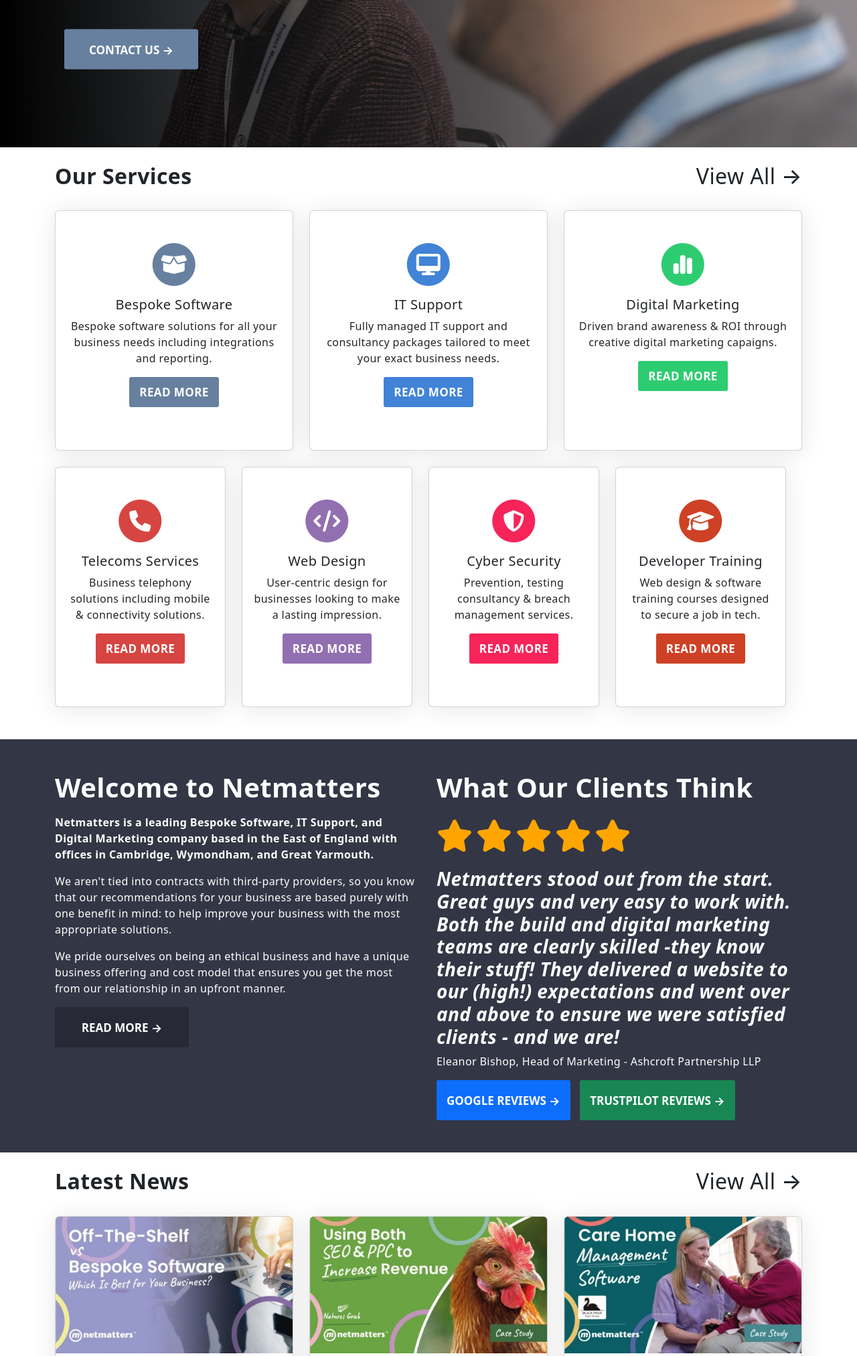
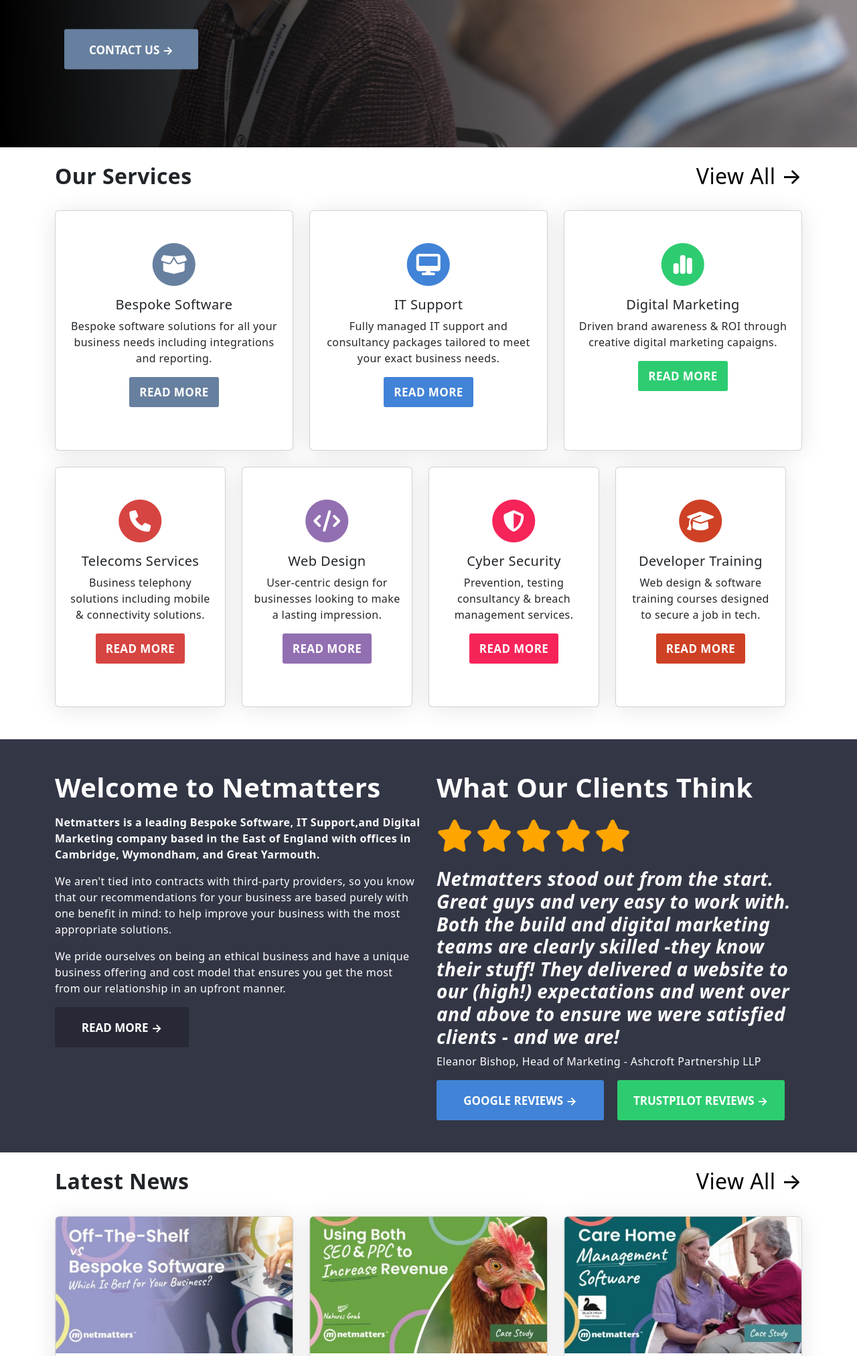
Before and after one commit to SamJMcMillan/netmatters-clone-website, a PHP site: page / in a window 1280 px wide. Shown: the part 360-2385 px from the top of the page at 67% size. Run offline with PHP 8.4, Linux system fonts and the light colour scheme; some libraries are stand-ins or nearby versions.

Commit message:
Buttons and Hyperlinks
Styled the :hover and :focus functionality for the buttons on the website. Also reformatted hyperlinks and optimized Sass.

```diff
--- a/index.html
+++ b/index.html
@@ -99,7 +99,7 @@
           </h2>
         </div>
         <div class="col-lg-6">
-          <h2 class="float-end">View All &#8594;</h2>
+          <h2 class="float-end"><a href="#">View All &#8594;</a></h2>
         </div>
       </div>
       <div class="row">
@@ -248,9 +248,12 @@
           <h1><strong>Welcome to Netmatters</strong></h1>
           <p class="mt-3">
             <strong
-              >Netmatters is a leading Bespoke Software, IT Support, and Digital
-              Marketing company based in the East of England with offices in
-              Cambridge, Wymondham, and Great Yarmouth.</strong
+              >Netmatters is a leading <a href="#">Bespoke Software</a>,
+              <a href="#">IT Support</a>,and
+              <a href="#">Digital Marketing</a> company based in the East of
+              England with offices in <a href="#">Cambridge</a>,
+              <a href="#">Wymondham</a>, and
+              <a href="#">Great Yarmouth</a>.</strong
             >
           </p>
           <p>
@@ -290,10 +293,10 @@
           </p>
           <p>Eleanor Bishop, Head of Marketing - Ashcroft Partnership LLP</p>
           <div class="inline mt-3 mb-5 review-buttons">
-            <button class="bg-primary">
+            <button class="g-reviews">
               <strong>Google Reviews &#8594;</strong>
             </button>
-            <button class="bg-success">
+            <button class="t-reviews">
               <strong>Trustpilot Reviews &#8594;</strong>
             </button>
           </div>
@@ -310,7 +313,7 @@
           </h2>
         </div>
         <div class="col-lg-6">
-          <h2 class="float-end">View All &#8594;</h2>
+          <h2 class="float-end"><a href="#">View All &#8594;</a></h2>
         </div>
       </div>
       <div class="row">
--- a/scss/base/_base.scss
+++ b/scss/base/_base.scss
@@ -14,6 +14,18 @@ body {
   color: $color-primary;
   letter-spacing: 0.4px;
   line-height: 1.42857143;
+  a {
+    text-decoration: none;
+    color: black;
+    &:hover {
+      text-decoration: underline;
+      color: black;
+    }
+    &:focus {
+      text-decoration: underline;
+      color: black;
+    }
+  }
 }
 
 header {
--- a/scss/components/_buttons.scss
+++ b/scss/components/_buttons.scss
@@ -5,6 +5,10 @@ header button {
   background-color: $c-1-col;
   width: 200px;
   height: 60px;
+  &:hover,
+  &:focus {
+    background-color: darken($c-1-col, 10%);
+  }
 }
 
 .read-more {
@@ -12,17 +16,42 @@ header button {
   background-color: $color-darker;
   width: 200px;
   height: 60px;
+  &:hover,
+  &:focus {
+    background-color: darken($color-darker, 10%);
+  }
+}
+
+.g-reviews {
+  @include button-default;
+  background-color: $c-2-col;
+  width: 250px;
+  height: 60px;
+  margin-right: 15px;
+  &:hover,
+  &:focus {
+    background-color: darken($c-2-col, 10%);
+  }
+}
+
+.t-reviews {
+  @include button-default;
+  background-color: $c-3-col;
+  width: 250px;
+  height: 60px;
+  &:hover,
+  &:focus {
+    background-color: darken($c-3-col, 10%);
+  }
 }
 
 .newsletter button {
   @include button-default;
   background-color: $color-primary;
-}
-
-.review-buttons button {
-  @include button-default;
-  margin-right: 10px;
-  height: 60px;
+  &:hover,
+  &:focus {
+    background-color: darken($color-primary, 10%);
+  }
 }
 
 // - Input Bars ------- //
--- a/scss/layout/_containers.scss
+++ b/scss/layout/_containers.scss
@@ -1,20 +1,27 @@
-.newsletter {
-  position: relative;
-}
-
-.newsletter:before {
-  @include fixed-section;
-  background: #ddd;
-  z-index: -1;
-}
-
 .review {
   position: relative;
   color: #fff;
+  &::before {
+    @include fixed-section;
+    background-color: $color-primary;
+    z-index: -1;
+  }
+  a {
+    color: #fff;
+    &:hover {
+      color: #fff;
+    }
+  }
 }
 
-.review::before {
-  @include fixed-section;
-  background-color: $color-primary;
-  z-index: -1;
+.newsletter {
+  position: relative;
+  &::before {
+    @include fixed-section;
+    background: #ddd;
+    z-index: -1;
+  }
+  a {
+    color: #fff;
+  }
 }
--- a/scss/layout/_footer.scss
+++ b/scss/layout/_footer.scss
@@ -15,8 +15,3 @@ footer:before {
   margin: 0;
   padding: 0;
 }
-
-.footer-list a:hover {
-  cursor: pointer;
-  text-decoration: underline;
-}
```
Also changed, not shown: css/style.css.
